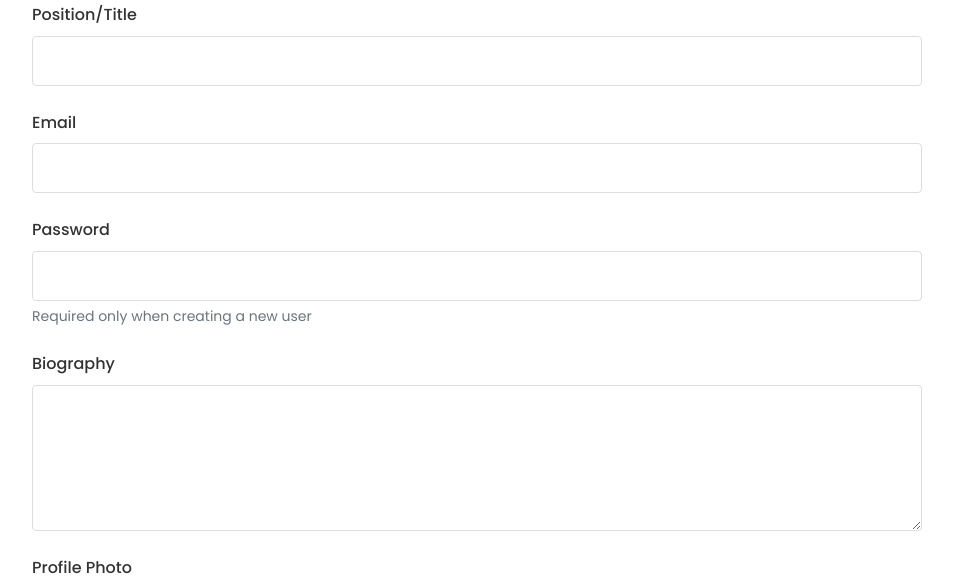
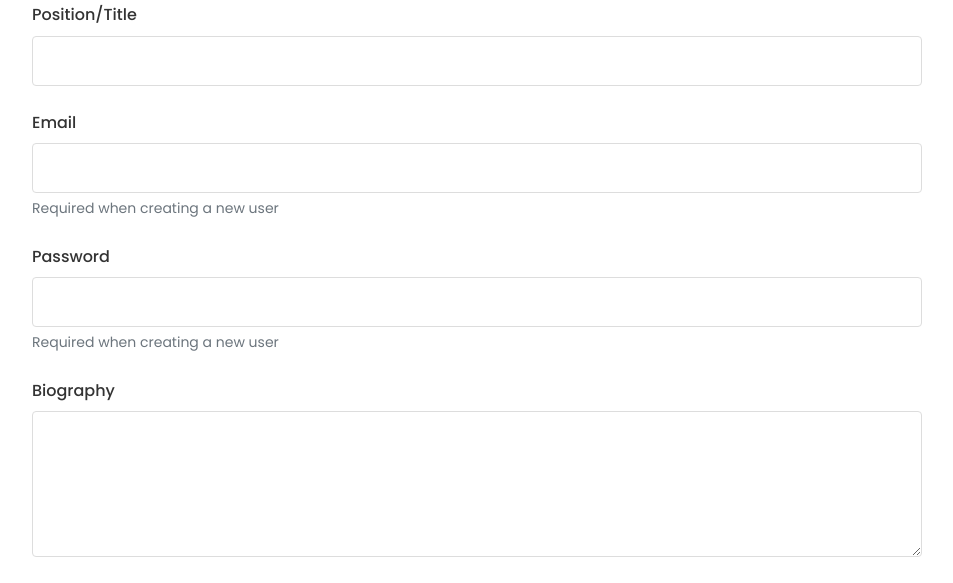
Before and after one commit to InsightSpherebd/Insight_Sphere, a Flask app: page /admin/consultants/add in a window 1280 px wide. Shown: the part 422-1005 px from the top of the page, without its empty margins (304-1257 px from the left). Run offline with Flask 3, Linux system fonts and the light colour scheme; a user stored in the database is signed in; some libraries are stand-ins or nearby versions.

Commit message:
Assistant checkpoint: Fixed consultant form validation and save logic
Assistant generated file changes:
- forms.py: Fix ConsultantForm validation
- routes/admin.py: Fix consultant save logic
- templates/admin/consultant_form.html: Fix form field display logic

---

User prompt:

Save consultant button is not working

Replit-Commit-Author: Assistant
Replit-Commit-Session-Id: 2fada136-cb9b-4681-af66-d8687f40fde2

```diff
--- a/forms.py
+++ b/forms.py
@@ -96,13 +96,18 @@ class SiteContentForm(FlaskForm):
 class ConsultantForm(FlaskForm):
     user_id = SelectField('User', coerce=int, default=0)
     full_name = StringField('Full Name', validators=[DataRequired(), Length(max=100)])
-    email = StringField('Email', validators=[DataRequired(), Email()])
+    email = StringField('Email', validators=[Optional(), Email()])
     password = PasswordField('Password', validators=[Optional(), Length(min=6)])
-    bio = TextAreaField('Biography', validators=[DataRequired()])
-    position = StringField('Position/Title', validators=[DataRequired(), Length(max=100)])
+    bio = TextAreaField('Biography', validators=[Optional()])
+    position = StringField('Position/Title', validators=[Optional(), Length(max=100)])
     photo = FileField('Profile Photo', validators=[Optional(), FileAllowed(['jpg', 'png', 'jpeg'], 'Images only!')])
     cv = FileField('CV/Resume (PDF)', validators=[Optional(), FileAllowed(['pdf'], 'PDF files only!')])
     submit = SubmitField('Save Consultant')
+
+    def validate_email(self, field):
+        # Only require email if creating new user (user_id == 0 or None)
+        if (not self.user_id.data or self.user_id.data == 0) and not field.data:
+            raise ValidationError('Email is required when creating a new user.')
 
     def validate_password(self, field):
         # Only require password if creating new user (user_id == 0 or None)
--- a/routes/admin.py
+++ b/routes/admin.py
@@ -512,8 +512,15 @@ def consultant_add():
     existing_users = User.query.filter(User.role.in_(['admin', 'super_admin', 'user'])).all()
     form.user_id.choices = [(0, 'Create New User')] + [(u.id, f"{u.full_name} ({u.email})") for u in existing_users]
 
+    if request.method == 'POST':
+        print(f"Form data received: {request.form}")
+        print(f"Form validation result: {form.validate_on_submit()}")
+        print(f"Form errors: {form.errors}")
+
     if form.validate_on_submit():
         try:
+            consultant = None
+
             if form.user_id.data and form.user_id.data > 0:
                 # Use existing user
                 consultant = User.query.get(form.user_id.data)
@@ -522,7 +529,15 @@ def consultant_add():
                     return render_template('admin/consultant_form.html', title='Add Consultant', form=form)
                 consultant.is_consultant = True
             else:
-                # Create new user
+                # Create new user - validate required fields
+                if not form.email.data:
+                    flash('Email is required when creating a new user.', 'danger')
+                    return render_template('admin/consultant_form.html', title='Add Consultant', form=form)
+
+                if not form.password.data:
+                    flash('Password is required when creating a new user.', 'danger')
+                    return render_template('admin/consultant_form.html', title='Add Consultant', form=form)
+
                 # Check if email already exists
                 existing_user = User.query.filter_by(email=form.email.data).first()
                 if existing_user:
@@ -540,22 +555,27 @@ def consultant_add():
                 consultant = User(
                     username=username,
                     email=form.email.data,
-                    full_name=form.full_name.data,
+                    full_name=form.full_name.data or 'Unknown',
                     is_consultant=True,
                     role='consultant'
                 )
-                if form.password.data:
-                    consultant.set_password(form.password.data)
-                else:
-                    consultant.set_password('defaultpass123')  # Set a default password
+                consultant.set_password(form.password.data)
                 db.session.add(consultant)
                 db.session.flush()  # Get the ID for file uploads
 
             # Update consultant info
-            consultant.full_name = form.full_name.data
-            consultant.email = form.email.data
-            consultant.bio = form.bio.data
-            consultant.position = form.position.data
+            if form.full_name.data:
+                consultant.full_name = form.full_name.data
+            if form.email.data and consultant.email != form.email.data:
+                # Check if new email already exists
+                existing_user = User.query.filter_by(email=form.email.data).filter(User.id != consultant.id).first()
+                if existing_user:
+                    flash('A user with this email already exists.', 'danger')
+                    return render_template('admin/consultant_form.html', title='Add Consultant', form=form)
+                consultant.email = form.email.data
+
+            consultant.bio = form.bio.data or ''
+            consultant.position = form.position.data or ''
 
             # Handle file uploads
             if form.photo.data and hasattr(form.photo.data, 'filename') and form.photo.data.filename:
@@ -596,10 +616,11 @@ def consultant_add():
         except Exception as e:
             db.session.rollback()
             flash(f'Error adding consultant: {str(e)}', 'danger')
+            print(f"Exception occurred: {str(e)}")
 
     else:
         # Form validation failed
-        if form.errors:
+        if request.method == 'POST' and form.errors:
             for field, errors in form.errors.items():
                 for error in errors:
                     flash(f'{field}: {error}', 'danger')
--- a/templates/admin/consultant_form.html
+++ b/templates/admin/consultant_form.html
@@ -38,9 +38,10 @@
             {% endif %}
         </div>
 
-        <div class="form-group new-user-field" style="display: none;">
+        <div class="form-group new-user-field">
             {{ form.email.label(class="form-label") }}
             {{ form.email(class="form-control") }}
+            <small class="form-text text-muted">Required when creating a new user</small>
             {% if form.email.errors %}
                 {% for error in form.email.errors %}
                 <span class="form-text text-danger">{{ error }}</span>
@@ -48,10 +49,10 @@
             {% endif %}
         </div>
 
-        <div class="form-group new-user-field" style="display: none;">
+        <div class="form-group new-user-field">
             {{ form.password.label(class="form-label") }}
             {{ form.password(class="form-control") }}
-            <small class="form-text text-muted">Required only when creating a new user</small>
+            <small class="form-text text-muted">Required when creating a new user</small>
             {% if form.password.errors %}
                 {% for error in form.password.errors %}
                 <span class="form-text text-danger">{{ error }}</span>
```
